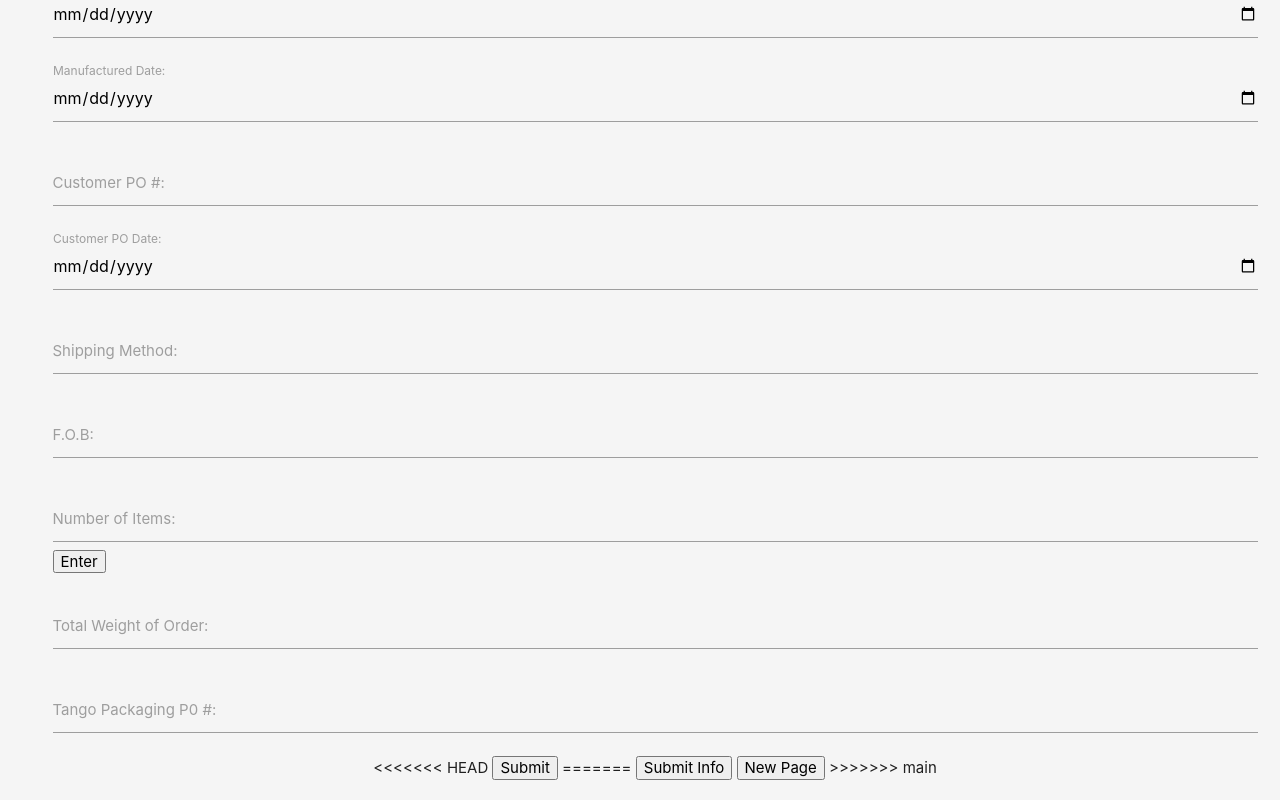
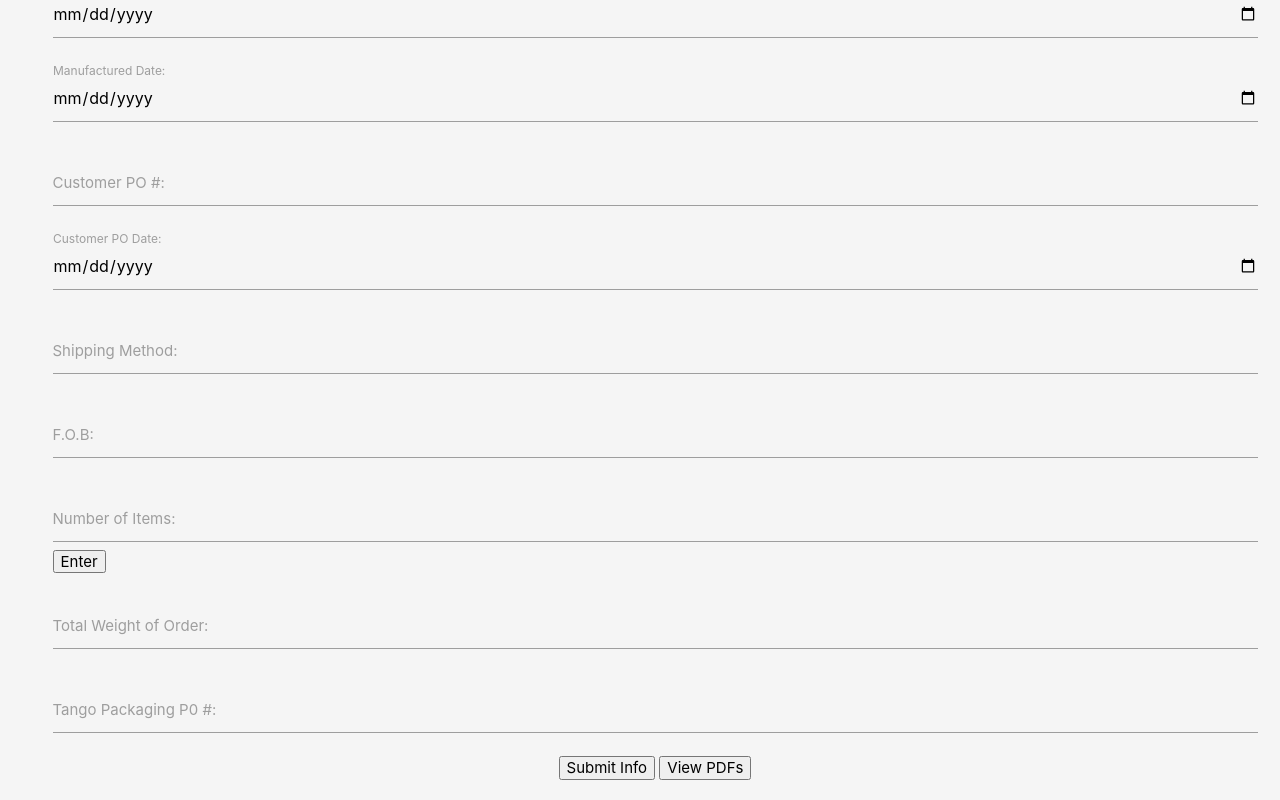
Before and after one commit to CoryFay/tango-packaging, a plain HTML site: page index.html in a window 1280 px wide. Shown: the part 1198-1998 px from the top of the page. Drawn offline with nearby package versions, Linux system fonts and the light colour scheme.

Commit message:
fixing submit button

```diff
--- a/index.html
+++ b/index.html
@@ -244,14 +244,11 @@
         </form>
         <div class="btnCont col s12">
         <!-- when btn is clicked it will open 'PalletLabel.html & QualityAssurance.hmtl' in a new tab -->
-            <!-- <button class='submitBtn'>Submit</button> -->
-<<<<<<< HEAD
-            <button class='submitBtn' onClick="window.open('preview.html');">Submit</button>
-=======
+
+
             <button class='submitBtn'>Submit Info</button>
-            <button class='submitBtn' onClick="window.open('preview.html');">New Page</button>
-            <!-- <button class='submitBtn' onClick="window.open('QualityAssurance.html'); window.open('PalletLabel.html');">Submit</button> -->
->>>>>>> main
+            <button class='submitBtn' onClick="window.open('preview.html');">View PDFs</button>
+
         </div>
     </div>
 </div>
```
